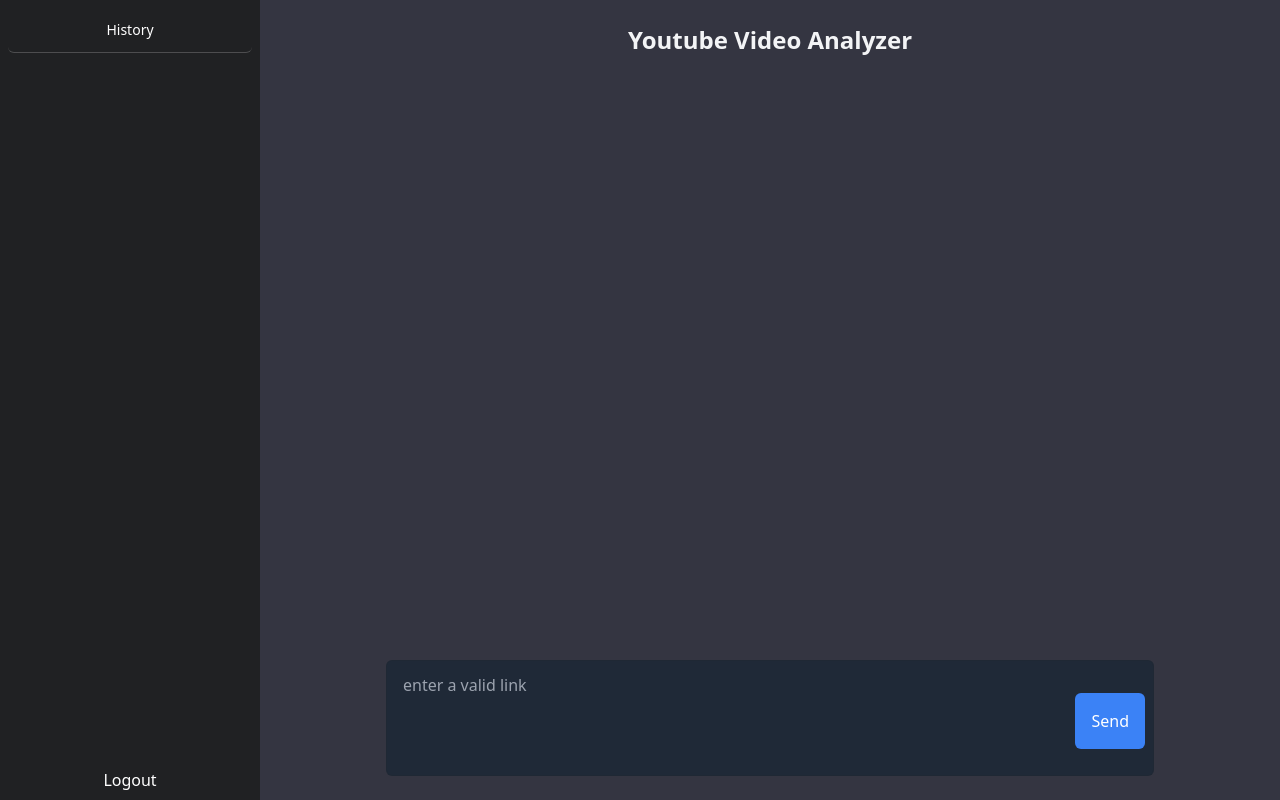
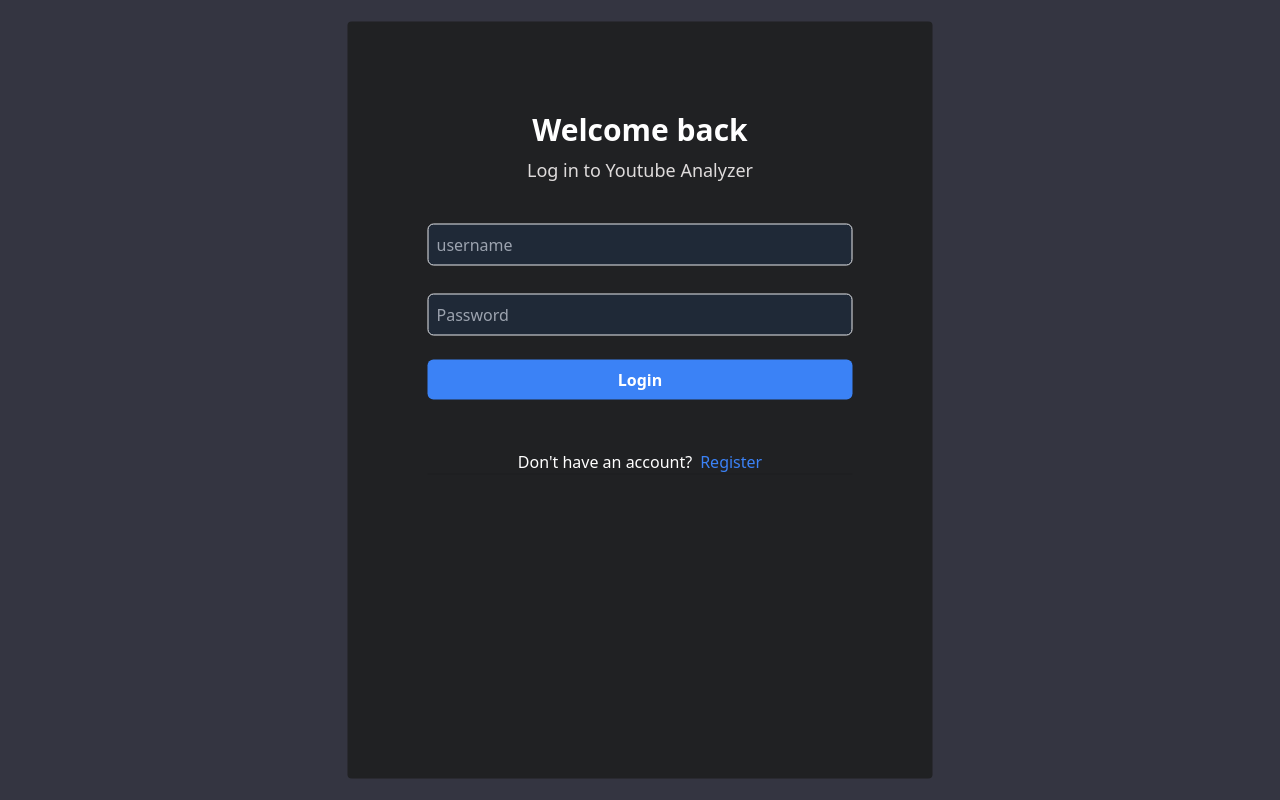
Before and after one commit to mohitnx/sentimentAnalyzer, a React (Vite) app: page / in a window 1280 px wide. Built offline with nearby package versions, Linux system fonts and the light colour scheme.

Commit message:
added integration for sentiment analyiss

```diff
--- /dev/null
+++ b/src/api/auth/authAPI.tsx
@@ -0,0 +1,70 @@
+import { baseUrl } from "../../constants";
+
+export interface AuthDataType {
+  username: string;
+  fname?: string;
+  lname?: string;
+  email?: string;
+  pass1: string;
+  pass2?: string;
+}
+
+export const registerUser = async (data: AuthDataType) => {
+  try {
+    const response = await fetch(`${baseUrl}/auth/signup`, {
+      method: "POST",
+      headers: {
+        "Content-Type": "application/json",
+      },
+      body: JSON.stringify(data),
+    });
+    if (!response.ok) {
+      const errorData = await response.json();
+      const errorMessage =
+        errorData && errorData.message
+          ? errorData.message
+          : "Unknown error occurred";
+      alert(
+        "Sign up failed with status " +
+          response.status +
+          "\nMessage: " +
+          errorMessage
+      );
+    } else {
+      return response.status;
+    }
+  } catch (error) {
+    alert("There was a problem with the sign up operation:" + error);
+  }
+};
+
+export const loginUser = async (data: AuthDataType) => {
+  try {
+    const response = await fetch(`${baseUrl}/auth/signin`, {
+      method: "POST",
+      headers: {
+        "Content-Type": "application/json",
+      },
+      body: JSON.stringify(data),
+    });
+    if (!response.ok) {
+      //parse response body as a js object
+      const errorData = await response.json();
+      const errorMessage =
+        errorData && errorData.message
+          ? errorData.message
+          : "Unknown error occurred";
+      alert(
+        "Login failed with status " +
+          response.status +
+          "\nMessage: " +
+          errorMessage
+      );
+    } else {
+      localStorage.setItem("isAuthenticated", "true");
+      return response.status;
+    }
+  } catch (error) {
+    alert("There was a problem with the login operation:" + error);
+  }
+};
--- /dev/null
+++ b/src/api/dashboard/dashboardAPI.tsx
@@ -0,0 +1,37 @@
+import { baseUrl } from "../../constants";
+
+export interface SentimentDataType {
+  videoID: string;
+  apiKey: string;
+  numberofcomments: string;
+}
+
+export const getSentiment = async (data: SentimentDataType) => {
+  try {
+    const response = await fetch(`${baseUrl}/senti/predict_sentiment`, {
+      method: "POST",
+      headers: {
+        "Content-Type": "application/json",
+      },
+      body: JSON.stringify(data),
+    });
+
+    if (!response.ok) {
+      const errorData = await response.json();
+      const errorMessage =
+        errorData && errorData.message
+          ? errorData.message
+          : "Unknown error occurred";
+      alert(
+        "Sentiment analysis failed with " +
+          response.status +
+          "\nMessage: " +
+          errorMessage
+      );
+    } else {
+      return response.json();
+    }
+  } catch (error) {
+    alert("There was a problem with the sign up operation:" + error);
+  }
+};
--- a/src/components/Footer/footer.tsx
+++ b/src/components/Footer/footer.tsx
@@ -1,96 +1,130 @@
 import { useState } from "react";
 import { useDispatch } from "react-redux";
+import { useFormik } from "formik";
+import * as Yup from "yup";
 import {
-  HistoryState,
-  addToHistory,
-  currentRequest,
-} from "../../store/chatHistory/chatHistory.reducer";
+  SentimentDataType,
+  getSentiment,
+} from "../../api/dashboard/dashboardAPI";
+import { useNavigate } from "react-router-dom";
+
+const validationSchema = Yup.object({
+  text: Yup.string()
+    .matches(
+      /^(?:https?:\/\/)?(?:www\.)?(?:youtube\.com\/(?:[^\/\n\s]+\/\S+\/|(?:v|e(?:mbed)?)\/|\S*?[?&]v=)|youtu\.be\/)([a-zA-Z0-9_-]{11})/,
+      "Invalid YouTube URL. Please provide a valid YouTube video link."
+    )
+    .required("Youtube link is required"),
+  apiKey: Yup.string().required("API Key is required"),
+  numberOfComments: Yup.number()
+    .positive("Number of comments must be positive")
+    .required("Valid number of comments is required"),
+});
 
 const Footer = () => {
   const dispatch = useDispatch();
-  const [text, setText] = useState("");
+  const navigate = useNavigate();
   const [errorMessage, setErrorMessage] = useState("");
 
-  const handleTextChange = (event: React.ChangeEvent<HTMLTextAreaElement>) => {
-    setText(event.target.value);
-    setErrorMessage(""); // Clear error message when text changes
-  };
-
-  const handleSubmitRequest = (event: React.FormEvent) => {
-    event.preventDefault();
-    var currentdate = new Date();
-    const datetime =
-      currentdate.getDate() +
-      "/" +
-      (currentdate.getMonth() + 1) +
-      "/" +
-      currentdate.getFullYear() +
-      " " +
-      currentdate.getHours() +
-      ":" +
-      currentdate.getMinutes();
-
+  const formik = useFormik({
+    initialValues: {
+      text: "",
+      apiKey: "",
+      numberOfComments: "",
+    },
+    validationSchema: validationSchema,
+    onSubmit: async (values) => {
+      if (localStorage.getItem("isAuthenticated") !== "true") {
+        alert("Please login first");
+        navigate("/login", { replace: true });
+        return;
+      }
       let videoId = null;
       const youtubeRegex =
         /^(?:https?:\/\/)?(?:www\.)?(?:youtube\.com\/(?:[^\/\n\s]+\/\S+\/|(?:v|e(?:mbed)?)\/|\S*?[?&]v=)|youtu\.be\/)([a-zA-Z0-9_-]{11})/;
-    const match = text.match(youtubeRegex);
+      const match = values.text.match(youtubeRegex);
 
       if (match) {
         videoId = match[1];
-      if (text.includes("/shorts/")) {
-        setErrorMessage(
-          "Shorts links are currently not supported. Please provide a regular YouTube video link."
-        );
-        return;
       }
-      if (text.includes("&list=")) {
-        setErrorMessage(
-          "A playlist link was provided. Only the first video will be considered."
-        );
-      }
+      const data: SentimentDataType = {
+        videoID: videoId || "",
+        apiKey: values.apiKey,
+        numberofcomments: values.numberOfComments.toString(),
+      };
+      const response = await getSentiment(data);
+      console.log(response, "api response");
+      let message = "";
+      const positive = parseInt(response.Positive) || 0;
+      const negative = parseInt(response.Negative) || 0;
+      const neutral = parseInt(response.Neutral) || 0;
+
+      if (positive > negative + neutral) {
+        message = "The video is mostly positive.";
+      } else if (negative > positive + neutral) {
+        message = "The video response in the comments is mostly negative.";
+      } else if (neutral > positive + negative) {
+        message = "The video has a neutral response.";
       } else {
-      setErrorMessage(
-        "Invalid YouTube URL. Please provide a valid YouTube video link."
-      );
-      return;
+        message = "Not enough data to reach a conclusion.";
       }
 
-    const dataToSend: HistoryState = {
-      date: datetime,
-      link: videoId,
-      analysis: "This part comes from api later",
-    };
+      console.log(message);
+    },
+  });
 
-    dispatch(currentRequest(dataToSend));
-    dispatch(addToHistory(dataToSend));
-    setText("");
+  const handleTextChange = (event: any) => {
+    formik.handleChange(event);
+    setErrorMessage("");
   };
 
   return (
-    <div className="absolute bottom-0 left-0 w-full border-t md:border-t-0 dark:border-white/20 md:border-transparent md:dark:border-transparent  bg-gray-800 md:!bg-transparent">
-      <form className="mx-2 flex flex-row gap-3 pt-2 last:mb-2 md:last:mb-6 lg:mx-auto lg:max-w-3xl lg:pt-6">
-        <div className="relative flex h-full flex-1 md:flex-col">
-          <div className="ml-1 mt-1.5 md:w-full md:m-auto md:flex md:mb-2 gap-2 justify-center">
-            <div className="text-gray-100 p-1 md:hidden">
-              <div>userIcon</div>
-            </div>
-          </div>
-          <div className="flex w-full py-2 pl-3 flex-grow bg-gray-800 text-gray-200 md:py-3 md:pl-4 relative border border-black/10  dark:border-gray-900/50 rounded-md bg-[rgba(64,65,79,var(--tw-bg-opacity))]">
+    <div className="absolute bottom-0 left-0 w-full border-t md:border-t-0 dark:border-white/20 md:border-transparent md:dark:border-transparent bg-gray-800 md:!bg-transparent">
+      <form
+        onSubmit={formik.handleSubmit}
+        className="mx-2 pt-2 last:mb-2 md:last:mb-6 lg:mx-auto lg:max-w-3xl lg:pt-6"
+      >
+        <div className="flex flex-col gap-3">
           <textarea
-              placeholder="enter a valid link"
-              className="m-0 w-full resize-none border-0 bg-transparent p-0 pr-20 focus:ring-0 outline-none overflow-y-hidden h-[90px]"
-              value={text}
+            placeholder="Enter a valid link"
+            name="text"
+            className="resize-none border bg-gray-800 text-gray-200 p-3 focus:ring-0 outline-none rounded-md"
+            value={formik.values.text}
             onChange={handleTextChange}
           ></textarea>
+          {formik.errors.text && (
+            <p className="text-red-500">{formik.errors.text}</p>
+          )}
+          <input
+            type="text"
+            placeholder="API Key"
+            name="apiKey"
+            className="border bg-gray-800 text-gray-200 p-3 focus:ring-0 outline-none rounded-md"
+            value={formik.values.apiKey}
+            onChange={formik.handleChange}
+          />
+          {formik.errors.apiKey && (
+            <p className="text-red-500">{formik.errors.apiKey}</p>
+          )}
+          <input
+            type="number"
+            placeholder="Number of comments"
+            name="numberOfComments"
+            className="border bg-gray-800 text-gray-200 p-3 focus:ring-0 outline-none rounded-md"
+            value={formik.values.numberOfComments}
+            onChange={formik.handleChange}
+          />
+          {formik.errors.numberOfComments && (
+            <p className="text-red-500">{formik.errors.numberOfComments}</p>
+          )}
           <button
-              onClick={handleSubmitRequest}
-              className="absolute p-4 rounded-md mb-4 text-white bottom-1.5 right-1 md:bottom-2.5 md:right-2 bg-blue-500 hover:bg-blue-700 hover:text-white"
+            type="submit"
+            className="p-4 text-white bg-blue-500 hover:bg-blue-700 rounded-md"
           >
             Send
           </button>
         </div>
         {errorMessage && <p className="text-red-500">{errorMessage}</p>}
-        </div>
       </form>
     </div>
   );
--- a/src/components/LeftSection/leftSection.tsx
+++ b/src/components/LeftSection/leftSection.tsx
@@ -3,13 +3,19 @@ import {
   HistoryState,
   currentRequest,
 } from "../../store/chatHistory/chatHistory.reducer";
+import { useNavigate } from "react-router-dom";
 
 const LeftSection = () => {
   const dispatch = useDispatch();
+  const navigate = useNavigate();
   const handleIndividualRequest = (current: HistoryState) => {
     dispatch(currentRequest(current));
   };
   const answerList = useSelector((state: any) => state.history.history);
+  const handleLogout = () => {
+    localStorage.setItem("isAuthenticated", "false");
+    navigate("/login", { replace: true });
+  };
   return (
     <div className="bg-black md:fixed md:inset-y-0 md:flex md:w-[260px] md:flex-col">
       <div className="flex h-full min-h-0 flex-col">
@@ -31,7 +37,9 @@ const LeftSection = () => {
                 </div>
               ))}
             </div>
-            <button className="text-white mt-4">Logout</button>
+            <button className="text-white mt-4" onClick={handleLogout}>
+              Logout
+            </button>
           </nav>
         </div>
       </div>
--- /dev/null
+++ b/src/constants.tsx
@@ -0,0 +1 @@
+export const baseUrl = "http://127.0.0.1:8000";
--- a/src/hooks/authHooks/AuthContext.tsx
+++ /dev/null
@@ -1,75 +0,0 @@
-import React, { createContext, useReducer, useContext, ReactNode } from "react";
-
-type AuthState = {
-  isAuthenticated: boolean;
-  isAdmin: boolean;
-  loading: boolean;
-};
-
-type AuthAction =
-  | { type: "LOGIN"; isAdmin: boolean }
-  | { type: "LOGOUT" }
-  | { type: "LOGIN_FAILURE" };
-
-type AuthContextType = {
-  authState: AuthState;
-  authDispatch: React.Dispatch<AuthAction>;
-};
-
-export const AuthContext = createContext<AuthContextType | undefined>(
-  undefined
-);
-
-const initialState: AuthState = {
-  isAuthenticated: false,
-  isAdmin: false,
-  loading: true,
-};
-
-const authReducer = (state: AuthState, action: AuthAction): AuthState => {
-  switch (action.type) {
-    case "LOGIN":
-      return {
-        isAuthenticated: true,
-        isAdmin: action.isAdmin,
-        loading: false,
-      };
-    case "LOGIN_FAILURE":
-      return {
-        ...state,
-        isAuthenticated: false,
-        isAdmin: false,
-        loading: false,
-      };
-    case "LOGOUT":
-      return initialState;
-    default:
-      return state;
-  }
-};
-
-type AuthProviderProps = {
-  children: ReactNode;
-};
-
-const AuthProvider: React.FC<AuthProviderProps> = ({ children }) => {
-  const [authState, authDispatch] = useReducer(authReducer, initialState);
-
-  return (
-    <AuthContext.Provider
-      value={{ authState, authDispatch } as AuthContextType}
-    >
-      {children}
-    </AuthContext.Provider>
-  );
-};
-
-export const useAuth = (): AuthContextType => {
-  const context = useContext(AuthContext);
-  if (!context) {
-    throw new Error("useAuth must be used within an AuthProvider");
-  }
-  return context;
-};
-
-export default AuthProvider;
--- a/src/routes/index.tsx
+++ b/src/routes/index.tsx
@@ -13,7 +13,7 @@ const Router = () => {
   return (
     <BrowserRouter>
       <Routes>
-        <Route path="/" element={<Dashboard />} />
+        <Route path="/" element={<Login />} />
         <Route path="/login" element={<Login />} />
 
         <Route
--- a/src/view/auth/LoginView.tsx
+++ b/src/view/auth/LoginView.tsx
@@ -1,31 +1,30 @@
 import { useFormik } from "formik";
-import { Link } from "react-router-dom";
+import { Link, useNavigate } from "react-router-dom";
 import * as yup from "yup";
+import { AuthDataType, loginUser } from "../../api/auth/authAPI";
 
 const validationSchema = yup.object({
-  email: yup
-    .string()
-    .email("Invalid email format")
-    .required("Email is required"),
-  password: yup
-    .string()
-    .min(5, "Password must be at least 5 characters")
-    .required("Password is required"),
+  username: yup.string().required("Username is required"),
+  password: yup.string().required("Password is required"),
 });
 
 const LoginView = () => {
+  const navigate = useNavigate();
   const formik = useFormik({
     initialValues: {
-      email: "",
+      username: "",
       password: "",
     },
     validationSchema: validationSchema,
-    onSubmit: (values, helpers) => {
-      const data = {
-        email: values.email,
-        password: values.password,
+    onSubmit: async (values, helpers) => {
+      const data: AuthDataType = {
+        pass1: values.password,
+        username: values.username,
       };
-      console.log("data", data);
+      const statusCode = await loginUser(data);
+      if (statusCode === 200) {
+        navigate("/dashboard", { replace: true });
+      }
       helpers.resetForm({
         values,
       });
@@ -47,13 +46,13 @@ const LoginView = () => {
               <div className="w-[100%] pb-[24px]">
                 <input
                   title=""
-                  placeholder="Email"
+                  placeholder="username"
                   className="mt-1 p-2 w-full border rounded-md bg-gray-800 text-gray-200 focus:outline-none focus:ring-2 focus:ring-blue-500"
-                  {...formik.getFieldProps("email")}
+                  {...formik.getFieldProps("username")}
                 />
-                {formik.touched.email && formik.errors.email ? (
+                {formik.touched.username && formik.errors.username ? (
                   <div className="text-red-500 text-[14px] px-2">
-                    {formik.errors.email}
+                    {formik.errors.username}
                   </div>
                 ) : null}
               </div>
--- a/src/view/auth/RegisterView.tsx
+++ b/src/view/auth/RegisterView.tsx
@@ -1,6 +1,7 @@
 import { useFormik } from "formik";
-import { Link } from "react-router-dom";
+import { Link, useNavigate } from "react-router-dom";
 import * as yup from "yup";
+import { AuthDataType, registerUser } from "../../api/auth/authAPI";
 
 const validationSchema = yup.object({
   firstName: yup.string().required("First Name is required"),
@@ -21,6 +22,7 @@ const validationSchema = yup.object({
 });
 
 const RegisterView = () => {
+  const navigate = useNavigate();
   const formik = useFormik({
     initialValues: {
       firstName: "",
@@ -31,12 +33,23 @@ const RegisterView = () => {
       confirmPassword: "",
     },
     validationSchema: validationSchema,
-    onSubmit: (values, helpers) => {
-      const data = {
+    onSubmit: async (values, helpers) => {
+      const data: AuthDataType = {
+        fname: values.firstName,
+        lname: values.lastName,
         email: values.email,
-        password: values.password,
+        username: values.username,
+        pass1: values.password,
+        pass2: values.password,
       };
-      console.log("data", data);
+      const statusCode = await registerUser(data);
+      statusCode === 200;
+      {
+        alert(
+          "Account Created Successfully. Now use the same credentails to login"
+        );
+        navigate("/login", { replace: true });
+      }
       helpers.resetForm({
         values,
       });
@@ -149,7 +162,7 @@ const RegisterView = () => {
                 <div className="flex items-center justify-center">
                   <div className="flex items-center mt-[40px]">
                     <p className="mr-2 text-white">Already have an account?</p>
-                    <Link to={"/register"}>
+                    <Link to={"/login"}>
                       <span className="text-blue-500 text-[16px] font-[400] select-none">
                         Login
                       </span>
```
Lines whose indentation alone changed are shown as unchanged.
